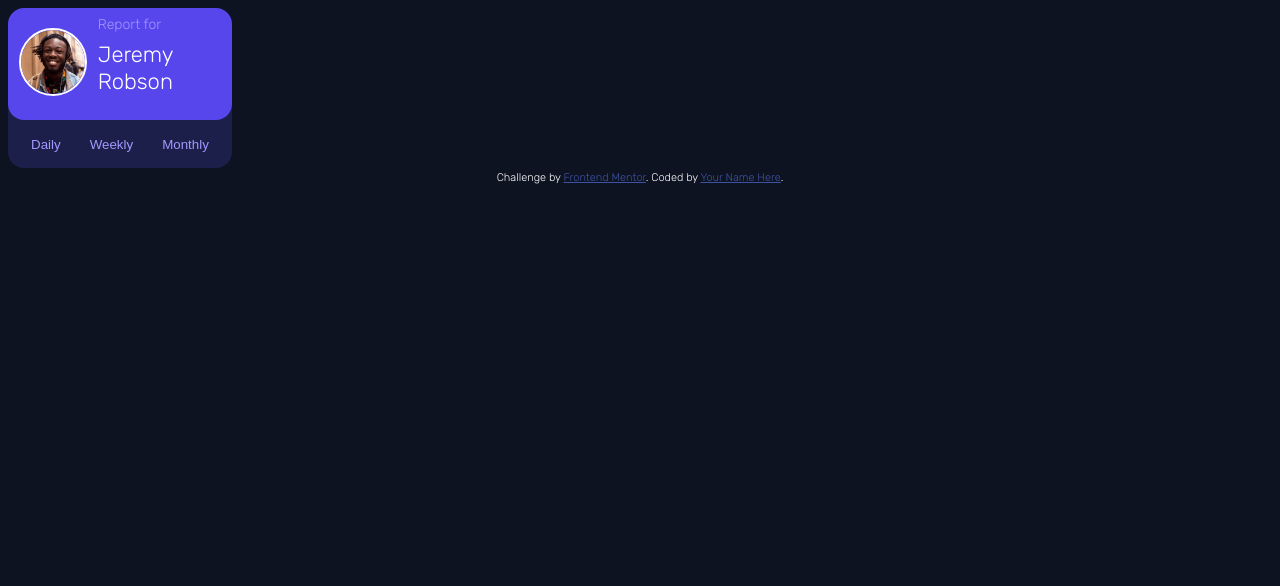
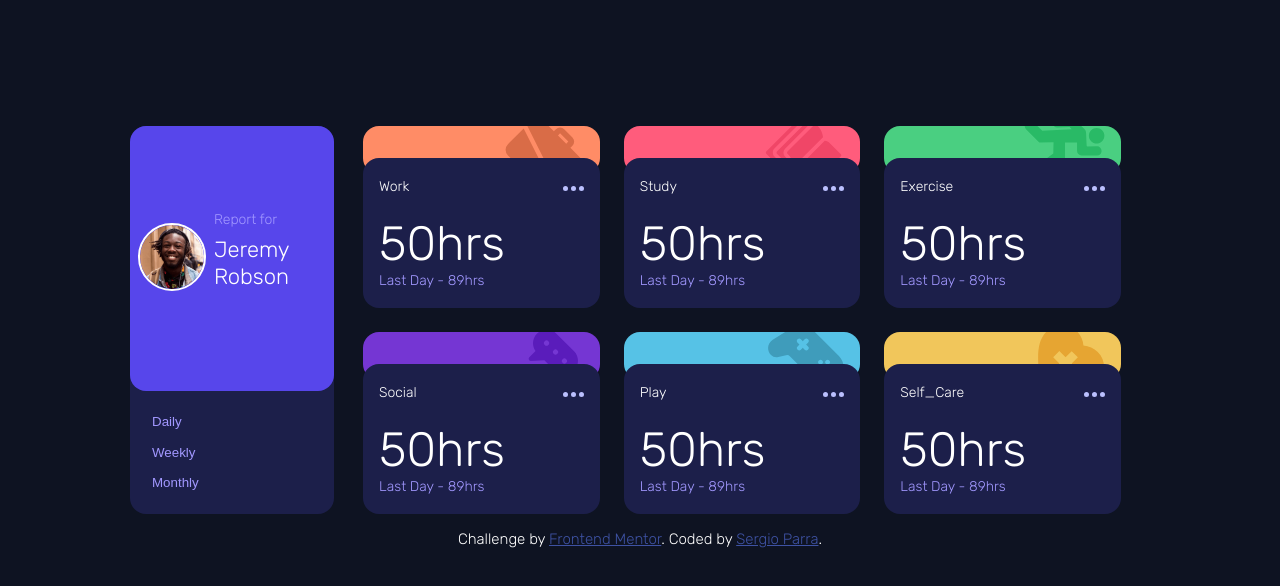
Before and after one commit to parranopolis/time-tracking-dashboard-main, a plain HTML site: page index.html in a window 1280 px wide. Drawn offline with Linux system fonts and the light colour scheme.

Commit message:
completed desktop design

```diff
--- a/index.html
+++ b/index.html
@@ -12,14 +12,6 @@
   <link href="https://fonts.googleapis.com/css2?family=Rubik:wght@300&display=swap" rel="stylesheet">
 
   <script src="./data.json"></script>
-  <!-- Feel free to remove these styles or customise in your own stylesheet 👍 -->
-  <style>
-
-
-    .attribution { font-size: 11px; text-align: center; }
-    .attribution a { color: hsl(228, 45%, 44%); }
-
-  </style>
   <link rel="stylesheet" href="./src/styles/main.css">
 </head>
 <body>
@@ -41,12 +33,18 @@
       </article>
     </section>
     <section class="col2">
+      <card-template title="Work" current="50" time="Day"  previous="89"></card-template>
+      <card-template title="Study" current="50" time="Day"  previous="89"></card-template>
+      <card-template title="Exercise" current="50" time="Day"  previous="89"></card-template>
+      <card-template title="Social" current="50" time="Day"  previous="89"></card-template>
+      <card-template title="Play" current="50" time="Day"  previous="89"></card-template>
+      <card-template title="Self_Care" current="50" time="Day"  previous="89"></card-template>
     </section>
   </section>
 
   <div class="attribution">
     Challenge by <a href="https://www.frontendmentor.io?ref=challenge" target="_blank">Frontend Mentor</a>.
-    Coded by <a href="#">Your Name Here</a>.
+    Coded by <a href="https://github.com/SergioParraL" target="_blank">Sergio Parra</a>.
   </div>
   <script src="./src/Compoponents/Card.js"></script>
   <script src="./src/logic/main.js"></script>
--- a/src/Compoponents/Card.js
+++ b/src/Compoponents/Card.js
@@ -52,26 +52,20 @@ class Card extends HTMLElement{
                     --font-size-primary: 14px;
                     --col2-background-color : red;
                     margin-bottom: -1rem;
-                }@media (max-width: 700px){
+                }
                 .col2-Card-Information{
                     background: var(--primary-color);
-                        height: 4.5rem;
                     border-radius: 1rem;
-                        padding: 1rem 2rem;
+                    height: 150px;
                     position: relative;
+                    bottom: 1rem;
                     z-index: 10;
-                        bottom: 2.5rem;
+                    display: flex;
+                    flex-direction: column;
+                    justify-content: space-evenly;
                 }
                 .col2-Card-Information:hover{
                     background: var(--secondary-color);
-                    }
-                    .col2-row1,.col2-row2{
-                        display: flex;
-                        justify-content: space-between;
-                    }
-                    .col2-row1 .row1-title{
-                        font-size: var(--font-size-primary);
-                        font-weight: 400;
                 }
                 .col2-row2{
                     align-items: center;
@@ -82,18 +76,57 @@ class Card extends HTMLElement{
                 .col2-row2-time{
                     color: rgb(162, 152, 255);
                 }
+
+                .${this.title}{
+                    background-color: ${background};
+                }
+
                 .col2-Background{
-                        height: 5rem;
                     border-radius: 1rem;
                     position: relative;
                     z-index: 9;
                     top: 0;
+                    overflow: hidden;
+                    height: 3rem;
                 }
-                    .${this.title}{
-                        background-color: ${background};
+                .col2-row1{
+                    display: flex;
+                    justify-content: space-between;
+                    padding: 0 1rem 0;
                 }
+                .col2-row2 > span{
+                    display:block;
+                    margin: 0 1rem;
+                }
+
                 .col2-Background-Image{
+                    position: relative;
+                    bottom: .5rem;
                     float: right;
+                    margin-right: 1rem;
+                }
+                @media (max-width: 710px){
+                    .col2-Card-Information{
+                        height: 4.5rem;
+                        padding: 1rem 2rem;
+                        position: relative;
+                        z-index: 10;
+                        bottom: 2.5rem;
+                    }
+                    .col2-row2{
+                        display: flex;
+                        justify-content: space-between;
+                    }
+                    .col2-row1{
+                        padding:0;
+                    }
+
+                    .col2-row1 .row1-title{
+                        font-size: var(--font-size-primary);
+                        font-weight: 400;
+                    }
+                    .col2-Background{
+                        height: 5rem;
                     }
                 }
 
--- a/src/styles/main.css
+++ b/src/styles/main.css
@@ -6,10 +6,8 @@ body{
     background-color: rgb(14,19,34);
 
 }
-@media (min-width: 700px) {
-    .main-Wrapper{
-        display: flex;
-    }
+.main-Wrapper{
+    margin: 1rem;
 }
 .Card{
     height: 7rem;
@@ -20,9 +18,6 @@ body{
 .larger-Text{
     font-size: 22px;
     font-weight: 500;
-}
-.col1{
-    height: 10.2rem;
 }
 
 .col1-Presentation-Card{
@@ -75,7 +70,52 @@ body{
     background-color: red;
 }
 
-
 .Work{
     background-color: blue;
 }
+
+.attribution {
+    font-size: 15px;
+    text-align: center;
+    margin: 1rem;
+}
+.attribution a {
+    color: hsl(228, 45%, 44%);
+}
+
+@media (min-width: 710px) {
+    .main-Wrapper{
+        max-width: 1020px;
+        display: grid;
+        justify-content: center;
+        grid-template-columns: 20% 80%;
+        margin: 10% auto 0 auto;
+    }
+    .col1{
+        display: flex;
+        flex-direction: column;
+        background-color: hsl(235, 46%, 20%);
+        border-radius: 1rem ;
+
+    }
+    .col1-Option-Card {
+        flex-direction: column;
+        justify-content: space-between;
+        line-height: 1.9rem;
+        margin-left: 1rem;
+        background-color: transparent;
+    }
+    .col1-Presentation-Card{
+        position: relative;
+        z-index: 10;
+        height: 265px;
+
+    }
+    .col2{
+        display: grid;
+        justify-content: center;
+        grid-template-columns: repeat(3, 29%);
+        grid-template-rows: repeat(2, auto);
+        gap:  1.5rem 1.5rem;
+    }
+}
```
Also changed, not shown: design/active-states.jpg. Lines whose indentation alone changed are shown as unchanged.
